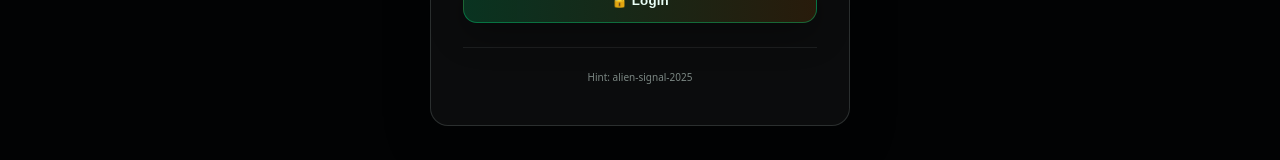
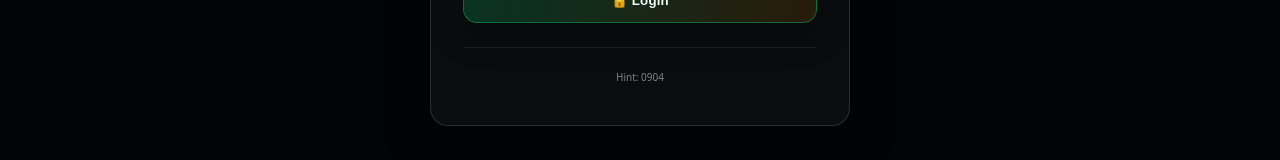
Before and after one commit to seibas/alien-signal-blog, a Next.js app: page /admin in a window 1280 px wide. Shown: the part 458-618 px from the top of the page. Built offline with nearby package versions, Linux system fonts and the light colour scheme.

Commit message:
Update admin password to 0904

```diff
--- a/app/admin/page.jsx
+++ b/app/admin/page.jsx
@@ -8,7 +8,7 @@ export default function AdminLoginPage() {
   const [error, setError] = useState('');
   const router = useRouter();
 
-  const ADMIN_PASSWORD = process.env.NEXT_PUBLIC_ADMIN_PASSWORD || 'alien-signal-2025';
+  const ADMIN_PASSWORD = process.env.NEXT_PUBLIC_ADMIN_PASSWORD || '0904';
 
   useEffect(() => {
     // Check if already authenticated
@@ -53,7 +53,7 @@ export default function AdminLoginPage() {
           </form>
 
           <div className="auth-hint">
-            <small>Hint: alien-signal-2025</small>
+            <small>Hint: 0904</small>
           </div>
         </div>
       </div>
--- a/components/AdminAuth.jsx
+++ b/components/AdminAuth.jsx
@@ -9,7 +9,7 @@ export default function AdminAuth({ children }) {
   const [isLoading, setIsLoading] = useState(true);
 
   // Admin password from environment variable
-  const ADMIN_PASSWORD = process.env.NEXT_PUBLIC_ADMIN_PASSWORD || 'alien-signal-2025';
+  const ADMIN_PASSWORD = process.env.NEXT_PUBLIC_ADMIN_PASSWORD || '0904';
 
   useEffect(() => {
     // Check if already authenticated in session
```
